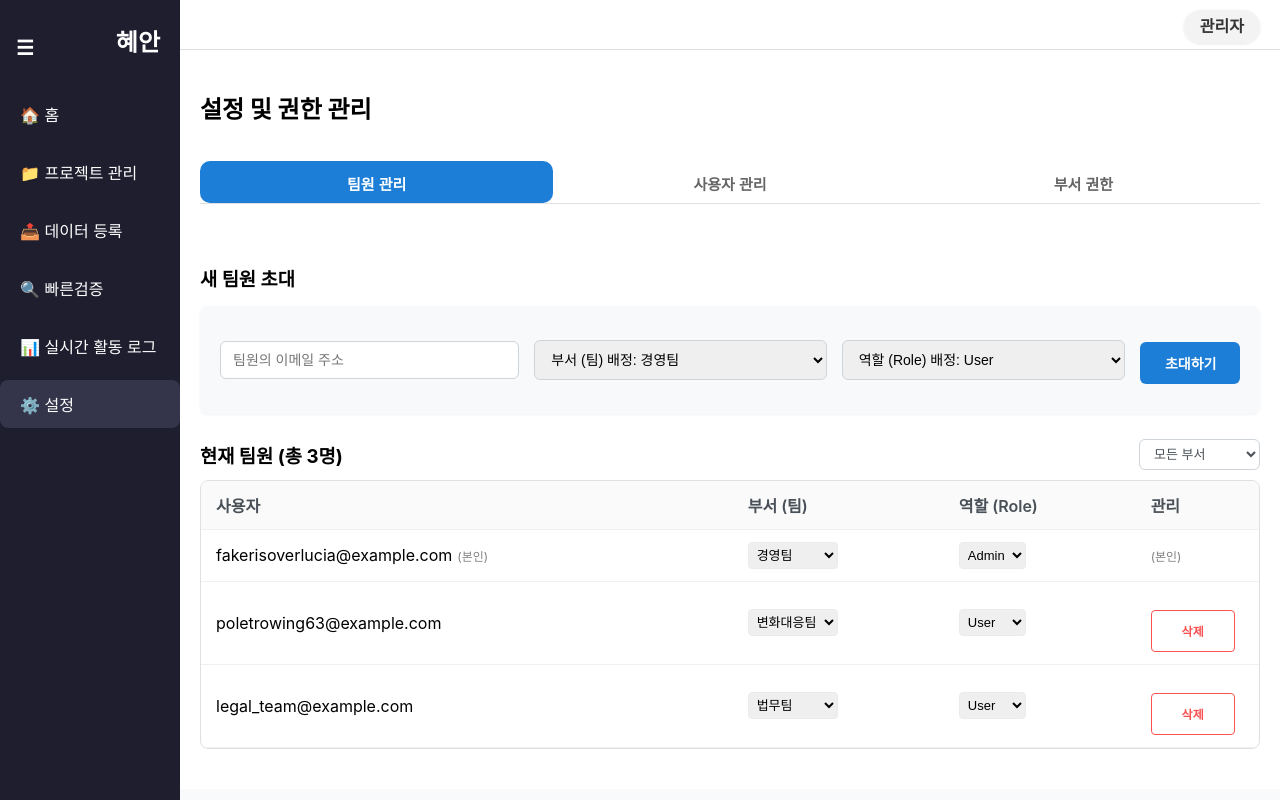
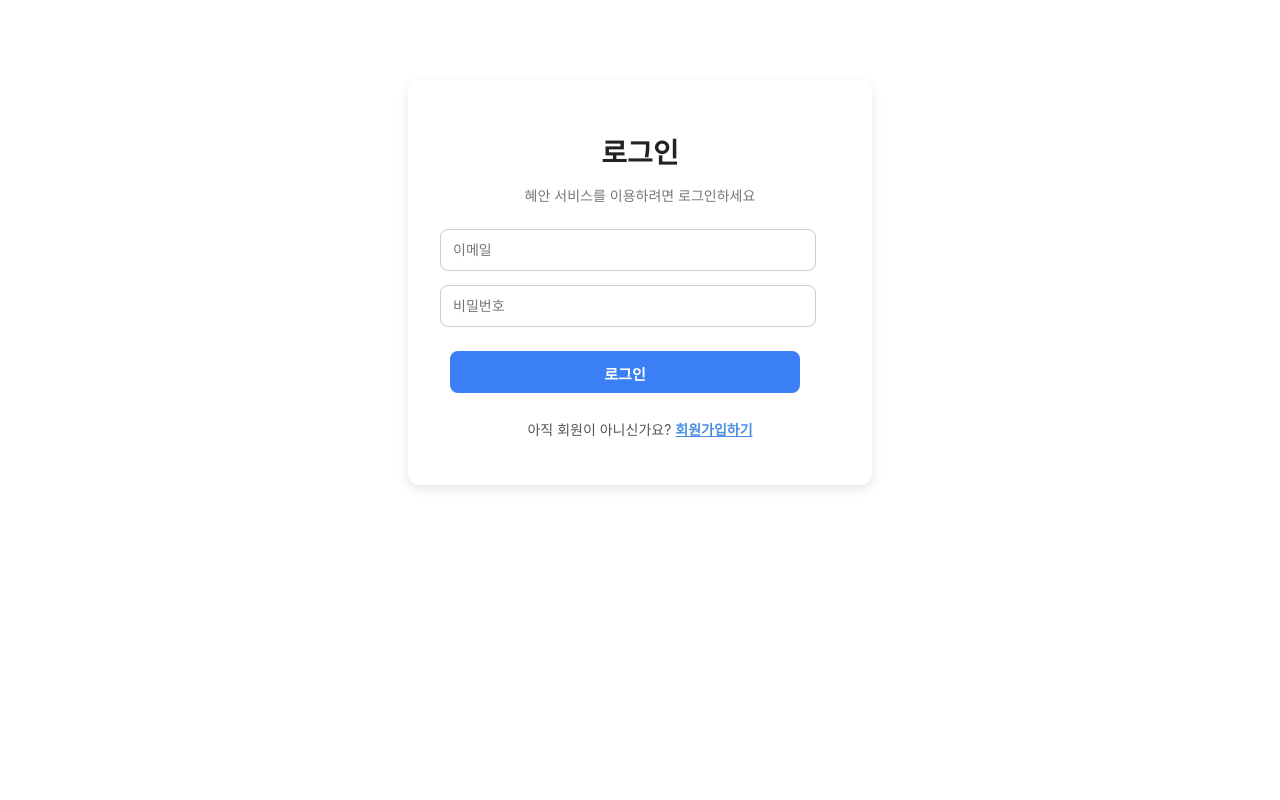
Before and after one commit to jihyezi/yuv-hash-video-verification, a React (Create React App) app in the folder frontend/: page /settings in a window 1280 px wide. Built offline with nearby package versions, Linux system fonts and the light colour scheme.

Commit message:
로그인페이지

```diff
--- a/frontend/src/App.js
+++ b/frontend/src/App.js
@@ -1,5 +1,5 @@
-import React from "react";
-import { BrowserRouter as Router, Routes, Route } from "react-router-dom";
+import React, { useState } from "react";
+import { BrowserRouter as Router, Routes, Route, Navigate } from "react-router-dom";
 import Sidebar from "./components/Sidebar";
 import Header from "./components/Header";
 import Dashboard from "./pages/Dashboard";
@@ -7,28 +7,46 @@ import Project from "./pages/Project";
 import DataUpload from "./pages/DataUpload";
 import Detect from "./pages/Detect";
 import Stats from "./pages/Stats";
-//import Certificate from "./pages/Certificate";
 import Settings from "./pages/Settings";
+import Login from "./pages/Login";
+import Signup from "./pages/Signup"; // 회원가입 페이지
 import "./App.css";
 
 function App() {
+  const [isLoggedIn, setIsLoggedIn] = useState(false); // 로그인 상태 관리
+  const [username, setUsername] = useState("");
+
   return (
     <Router>
+      {isLoggedIn ? (
+        // 로그인 후 화면
         <div className="app-container">
           <Sidebar />
           <div className="main-content">
-          <Header />
+            <Header  username={username} />
             <Routes>
               <Route path="/" element={<Dashboard />} />
               <Route path="/project" element={<Project />} />
               <Route path="/data" element={<DataUpload />} />
               <Route path="/detect" element={<Detect />} />
-            <Route path="/certificate" element={<certificate/>} />
               <Route path="/stats" element={<Stats />} />
               <Route path="/settings" element={<Settings />} />
+              {/* 로그인 상태면 로그인/회원가입 페이지 접근 불가 */}
+              <Route path="*" element={<Navigate to="/" />} />
             </Routes>
           </div>
         </div>
+      ) : (
+        // 로그인 전 화면
+        <Routes>
+           <Route
+            path="*"
+            element={<Login onLogin={(name) => { setUsername(name); setIsLoggedIn(true); }} />}
+          />
+          <Route path="/signup" element={<Signup />} />
+          <Route path="*" element={<Login onLogin={() => setIsLoggedIn(true)} />} />
+        </Routes>
+      )}
     </Router>
   );
 }
--- a/frontend/src/components/Header.js
+++ b/frontend/src/components/Header.js
@@ -1,11 +1,11 @@
 import React from "react";
 import "./Header.css";
 
-export default function Header() {
+export default function Header({ username }) {
   return (
     <header className="header">
       <div className="header-right">
-        <span className="admin-label">관리자</span>
+        <span className="admin-label">{username}님</span>
       </div>
     </header>
   );
--- /dev/null
+++ b/frontend/src/pages/Login.css
@@ -0,0 +1,206 @@
+/* 회원가입 & 로그인 공통 박스 */
+.auth-box {
+    width: 400px;
+    margin: 80px auto;
+    padding: 32px;
+    background: #fff;
+    border-radius: 12px;
+    box-shadow: 0 4px 12px rgba(0, 0, 0, 0.1);
+    text-align: center;
+  }
+
+  .auth-title {
+    font-size: 28px;
+    font-weight: 800;
+    margin-bottom: 8px;
+    color: #222;
+  }
+
+  .auth-subtitle {
+    font-size: 14px;
+    color: #777;
+    margin-bottom: 24px;
+  }
+
+  /* 입력 폼 */
+  .auth-form {
+    display: flex;
+    flex-direction: column;
+    gap: 14px;
+  }
+
+  .auth-form input {
+    width: 350px;
+    padding: 12px;
+    border: 1px solid #ccc;
+    border-radius: 8px;
+    font-size: 14px;
+    outline: none;
+    transition: border-color 0.2s ease;
+  }
+
+  .auth-form input:focus {
+    border-color: #4a90e2;
+    box-shadow: 0 0 0 3px rgba(74, 144, 226, 0.15);
+  }
+
+
+  .auth-form button {
+    width: 350px;
+    margin-top: 10px;
+    padding: 10px;
+    margin:10px;
+    font-size: 15px;
+    font-weight: bold;
+    border-radius: 8px;
+    cursor: pointer;
+  }
+
+  /* 회원가입 & 로그인 공통 박스 */
+.auth-box {
+    width: 400px;
+    margin: 80px auto;
+    padding: 32px;
+    background: #fff;
+    border-radius: 12px;
+    box-shadow: 0 4px 12px rgba(0, 0, 0, 0.1);
+    text-align: center;
+  }
+
+  .auth-title {
+    font-size: 28px;
+    font-weight: 800;
+    margin-bottom: 8px;
+    color: #222;
+  }
+
+  .auth-subtitle {
+    font-size: 14px;
+    color: #777;
+    margin-bottom: 24px;
+  }
+
+  /* 입력 폼 */
+  .auth-form {
+    display: flex;
+    flex-direction: column;
+    gap: 14px;
+  }
+
+  .auth-form input {
+    padding: 12px;
+    border: 1px solid #ccc;
+    border-radius: 8px;
+    font-size: 14px;
+    outline: none;
+    transition: border-color 0.2s ease;
+  }
+
+  .auth-form input:focus {
+    border-color: #4a90e2;
+    box-shadow: 0 0 0 3px rgba(74, 144, 226, 0.15);
+  }
+
+
+  .auth-form button {
+    margin-top: 10px;
+    padding: 12px;
+    font-size: 15px;
+    font-weight: bold;
+    border-radius: 8px;
+    cursor: pointer;
+  }
+
+
+  /*모달창*/
+  .modal-overlay {
+    position: fixed;
+    top: 0;
+    left: 0;
+    width: 100%;
+    height: 100%;
+    background: rgba(0,0,0,0.4);
+    display: flex;
+    align-items: center;
+    justify-content: center;
+    z-index: 999;
+  }
+
+  .modal-content {
+    background: white;
+    border-radius: 12px;
+    padding: 24px;
+    width: 700px;
+    height: 600px;
+    max-height: 80vh;
+    overflow-y: auto;
+    position: relative;
+  }
+
+  .modal-close {
+    position: absolute;
+    top: 12px;
+    right: 12px;
+    width: auto;
+    height: auto;
+    margin:0;
+    padding:0;
+    font-size: 20px;
+    background: none;
+    border: none;
+    cursor: pointer;
+  }
+
+  .g-card:hover {
+    outline: 2px solid rgba(47, 128, 237, 0.4); /* 옅은 파랑 */
+    border-radius: 12px;
+  }
+
+  .g-card.g-active {
+    outline: 2px solid rgba(47, 128, 237, 0.8); /* 조금 더 진한 파랑 */
+    border-radius: 12px;
+  }
+
+  .profile-container {
+    position: relative;
+    display: inline-block;
+  }
+
+  .profile-icon {
+    width: 40px;
+    height: 40px;
+    cursor: pointer;
+  }
+
+  .profile-icon img {
+    width: 100%;
+    height: 100%;
+    border-radius: 50%;
+  }
+
+  .profile-menu {
+    position: absolute;
+    right: 0;
+    top: 50px;
+    background: white;
+    border: 1px solid #ddd;
+    border-radius: 8px;
+    padding: 8px 0;
+    box-shadow: 0 4px 10px rgba(0,0,0,0.1);
+    z-index: 100;
+    min-width: 120px;
+  }
+
+  .profile-menu button {
+    width: 100%;
+    background: none;
+    border: none;
+    padding: 10px;
+    text-align: left;
+    font-size: 14px;
+    cursor: pointer;
+  }
+
+  .profile-menu button:hover {
+    background: #f5f5f5;
+  }
--- /dev/null
+++ b/frontend/src/pages/Login.js
@@ -0,0 +1,48 @@
+import React, { useState } from "react";
+import { Link } from "react-router-dom";
+import "./Login.css";
+
+export default function Login({ onLogin }) {
+  const [form, setForm] = useState({ email: "", password: "" });
+
+  const handleChange = (e) => {
+    setForm({ ...form, [e.target.name]: e.target.value });
+  };
+
+  const handleSubmit = (e) => {
+    e.preventDefault();
+    if (!form.email || !form.password) {
+      alert("이메일과 비밀번호를 입력해주세요.");
+      return;
+    }
+    const displayName = form.email.split("@")[0]; // 예: 이메일 앞부분 사용
+  onLogin(displayName); // App.js로 전달
+
+
+    // 서버 연동 대신 데모 처리
+    alert(`로그인 시도: ${form.email}`);
+    onLogin(); // 로그인 성공 처리
+  };
+
+  return (
+    <div className="page-container">
+      <div className="auth-box">
+        <h1 className="auth-title">로그인</h1>
+        <p className="auth-subtitle">혜안 서비스를 이용하려면 로그인하세요</p>
+
+        <form onSubmit={handleSubmit} className="auth-form">
+          <input type="email" name="email" placeholder="이메일" value={form.email} onChange={handleChange} required />
+          <input type="password" name="password" placeholder="비밀번호" value={form.password} onChange={handleChange} required />
+          <button type="submit" className="login-btn">로그인</button>
+        </form>
+
+        <p style={{ marginTop: "16px", fontSize: "14px", color: "#555" }}>
+          아직 회원이 아니신가요?{" "}
+          <Link to="/signup" style={{ color: "#4a90e2", fontWeight: "600" }}>
+            회원가입하기
+          </Link>
+        </p>
+      </div>
+    </div>
+  );
+}
--- a/frontend/src/pages/Settings.css
+++ b/frontend/src/pages/Settings.css
@@ -139,7 +139,12 @@ input[type="checkbox"] {
     transform: scale(1.2); /* 체크박스 크기 약간 키움 */
     margin: 0;
     cursor: pointer;
-    accent-color: #1c7ed6; /* 체크박스 색상 */
+    accent-color: #1c7ed6;
+}
+
+.checkbox-cell {
+    text-align: center;
+
 }
 
 /* 권한 테이블 섹션의 특정 패딩 */
--- /dev/null
+++ b/frontend/src/pages/Signup.js
@@ -0,0 +1,55 @@
+import React, { useState } from "react";
+import { Link } from "react-router-dom";
+import "./Login.css"; // 로그인과 동일한 스타일 사용 가능
+
+export default function Signup() {
+  const [form, setForm] = useState({
+    email: "",
+    password: "",
+    confirmPassword: "",
+  });
+
+  const handleChange = (e) => {
+    setForm({ ...form, [e.target.name]: e.target.value });
+  };
+
+  const handleSubmit = (e) => {
+    e.preventDefault();
+    if (!form.email || !form.password || !form.confirmPassword) {
+      alert("모든 필드를 입력해주세요.");
+      return;
+    }
+    if (form.password !== form.confirmPassword) {
+      alert("비밀번호가 일치하지 않습니다.");
+      return;
+    }
+
+    // 서버 연동 대신 데모 처리
+    alert(`회원가입 완료: ${form.email}`);
+  };
+
+  return (
+    <div className="page-container">
+      <div className="auth-box">
+        <h1 className="auth-title">회원가입</h1>
+        <p className="auth-subtitle">계정을 만들어 혜안 서비스를 이용하세요</p>
+
+        <form onSubmit={handleSubmit} className="auth-form">
+          <input type="name" name="name" placeholder="사용자 이름" value={form.name} onChange={handleChange} required />
+          <input type="email" name="email" placeholder="이메일" value={form.email} onChange={handleChange} required />
+          <input type="password" name="password" placeholder="비밀번호" value={form.password} onChange={handleChange} required />
+          <input type="password" name="confirmPassword" placeholder="비밀번호 확인" value={form.confirmPassword} onChange={handleChange} required />
+
+          <button type="submit" className="login-btn">회원가입</button>
+        </form>
+
+        <p style={{ marginTop: "16px", fontSize: "14px", color: "#555" }}>
+          이미 계정이 있으신가요?{" "}
+          <Link to="/" style={{ color: "#4a90e2", fontWeight: "600" }}>
+            로그인
+          </Link>
+        </p>
+      </div>
+    </div>
+  );
+}
```
Also changed, not shown: frontend/src/pages/Settings.js (+6 -6 lines), 1 other file (tests, documents, lock files or other folders). Lines whose indentation alone changed are shown as unchanged.
